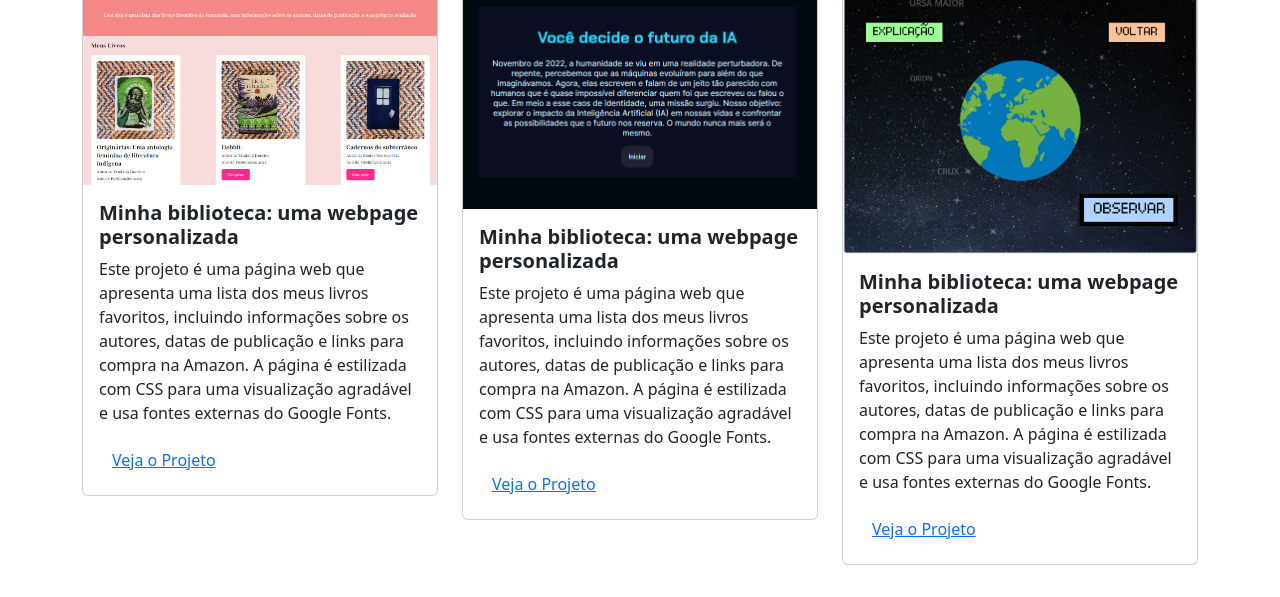
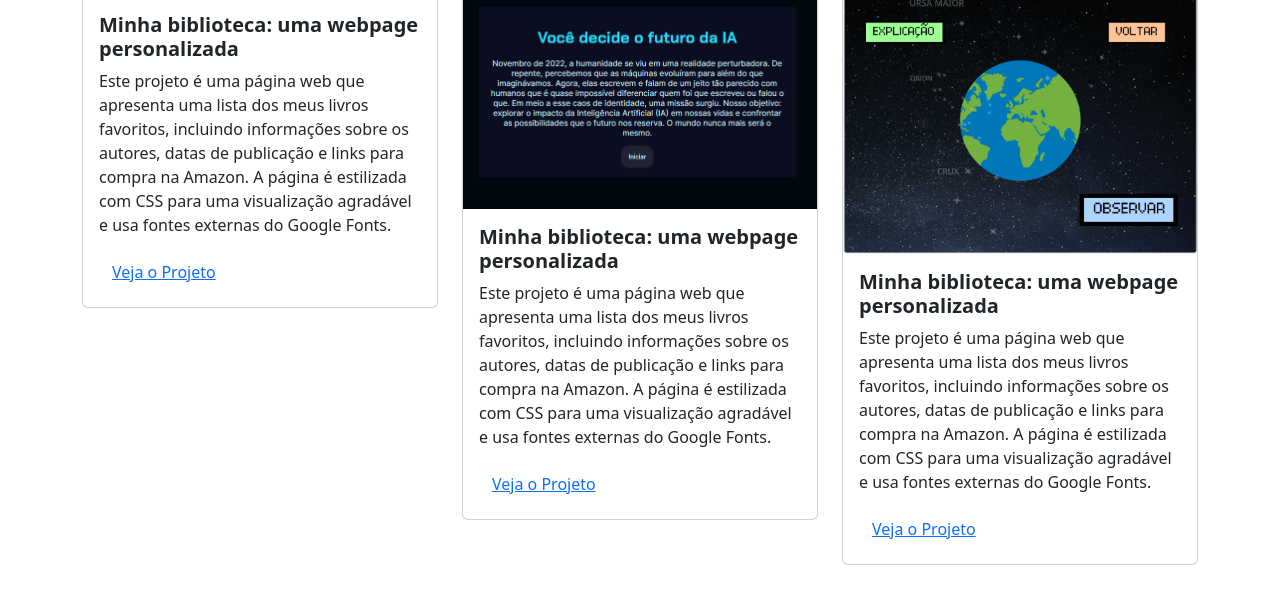
Before and after one commit to JonathanOlive/Portifolio, a plain HTML site: page index.html in a window 1280 px wide. Shown: the part 503-1100 px from the top of the page. Drawn offline with nearby package versions, Linux system fonts and the light colour scheme; files whose address does not match are found by name.

Commit message:
Update index.html

```diff
--- a/index.html
+++ b/index.html
@@ -38,7 +38,7 @@
             <!-- Projeto 1 -->
             <div class="col-md-4">
                 <div class="card">
-                    <img src="projeto-1.png" class="card-img-top" alt="..." />
+                    <img src="" class="card-img-top" alt="..." />
                     <div class="card-body">
                         <h5 class="card-title">Minha biblioteca: uma webpage personalizada</h5>
                         <p class="card-text">
```
